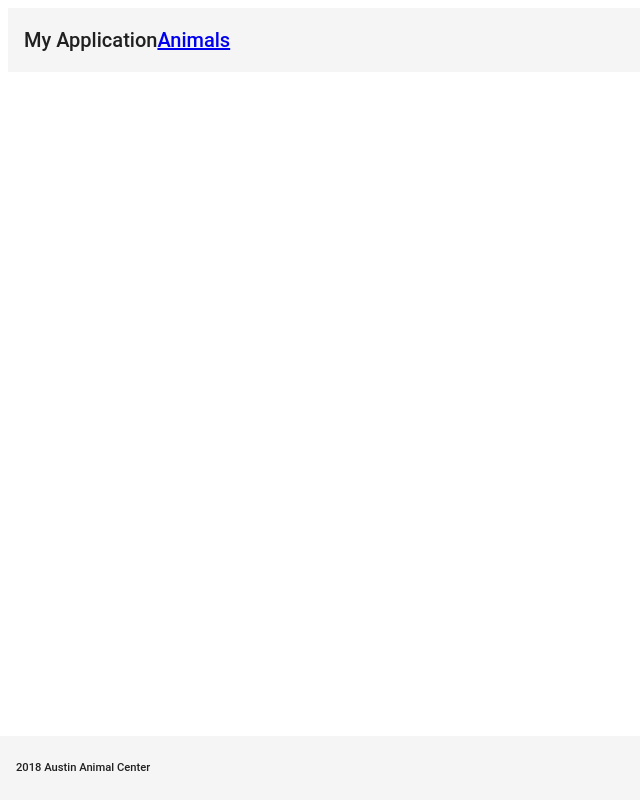
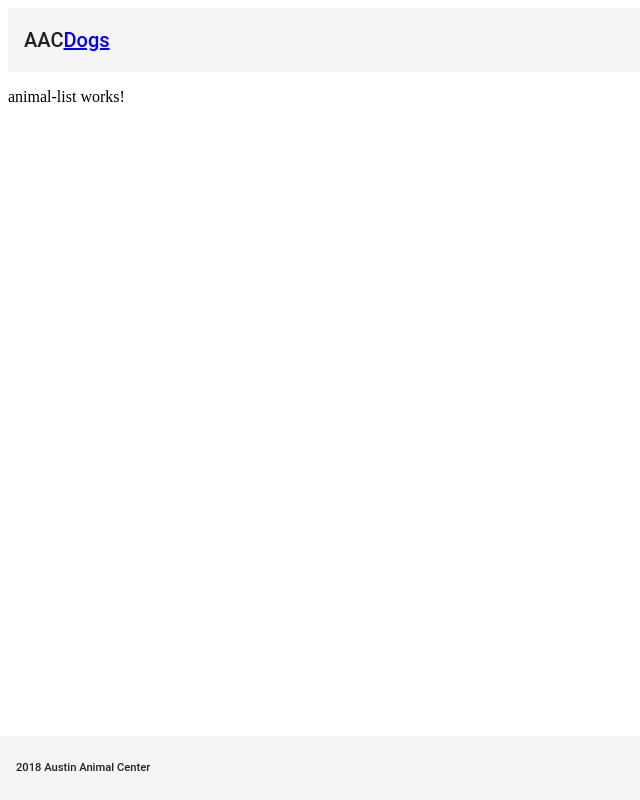
Before and after one commit to PierceMor/animal-shelter-adoption, an Angular app: page /dogs in a window 1280 px wide. Before the commit this address led to /. Shown: the whole page, without its empty margins (0-640 px from the left). Built offline with nearby package versions, Linux system fonts and the light colour scheme.

Commit message:
added animal list and animal info component. added animal info routes

```diff
--- a/src/app/app.module.ts
+++ b/src/app/app.module.ts
@@ -1,5 +1,4 @@
 import { BrowserModule } from '@angular/platform-browser';
-import {BrowserAnimationsModule} from '@angular/platform-browser/animations';
 import { BrowserAnimationsModule } from '@angular/platform-browser/animations';
 import { NgModule } from '@angular/core';
 import { RouterModule, Routes } from '@angular/router';
@@ -11,6 +10,8 @@ import { AppComponent } from './app.component';
 import { NavbarComponent } from './components/navbar/navbar.component';
 import { LandingPageComponent } from './components/landing-page/landing-page.component';
 import { FooterComponent } from './components/footer/footer.component';
+import { AnimalListComponent } from './components/animal-list/animal-list.component';
+import { AnimalInfoComponent } from './components/animal-info/animal-info.component';
 
 @NgModule({
   declarations: [
@@ -18,14 +19,15 @@ import { FooterComponent } from './components/footer/footer.component';
     NavbarComponent,
     LandingPageComponent,
     FooterComponent,
+    AnimalListComponent,
+    AnimalInfoComponent
   ],
   imports: [
     BrowserModule,
     BrowserAnimationsModule,
     MatToolbarModule,
     RouterModule.forRoot(
-      appRoutes,
-      { enableTracing: true } // <-- debugging purposes only
+      appRoutes
     )
   ],
   providers: [],
--- a/src/app/app.routes.ts
+++ b/src/app/app.routes.ts
@@ -1,9 +1,11 @@
 import { Routes } from '@angular/router';
 
-import { AnimalCardComponent } from './components/animal-card/animal-card.component';
 import { LandingPageComponent } from './components/landing-page/landing-page.component';
+import { AnimalListComponent } from './components/animal-list/animal-list.component';
+import { AnimalInfoComponent } from './components/animal-info/animal-info.component';
 
 export const appRoutes: Routes = [
     { path: '', component: LandingPageComponent },
-    { path: 'animals', component: AnimalCardComponent }
+    { path: 'dogs', component: AnimalListComponent },
+    { path: 'dogs/:id', component: AnimalInfoComponent }
 ];
--- /dev/null
+++ b/src/app/components/animal-info/animal-info.component.html
@@ -0,0 +1,3 @@
+<div>
+  Pet Info: {{petId}}
+</div>
--- /dev/null
+++ b/src/app/components/animal-info/animal-info.component.ts
@@ -0,0 +1,23 @@
+import { Component, OnInit } from '@angular/core';
+import { ActivatedRoute } from '@angular/router';
+
+@Component({
+  selector: 'app-animal-info',
+  templateUrl: './animal-info.component.html',
+  styleUrls: ['./animal-info.component.css']
+})
+export class AnimalInfoComponent implements OnInit {
+
+  petId;
+
+  constructor(private activatedRoute: ActivatedRoute) {
+    this.activatedRoute.params.subscribe(params => {
+      console.log(params);
+      this.petId = params['id'];
+    });
+  }
+
+  ngOnInit() {
+  }
+
+}
--- /dev/null
+++ b/src/app/components/animal-list/animal-list.component.html
@@ -0,0 +1,3 @@
+<p>
+  animal-list works!
+</p>
--- /dev/null
+++ b/src/app/components/animal-list/animal-list.component.ts
@@ -0,0 +1,15 @@
+import { Component, OnInit } from '@angular/core';
+
+@Component({
+  selector: 'app-animal-list',
+  templateUrl: './animal-list.component.html',
+  styleUrls: ['./animal-list.component.css']
+})
+export class AnimalListComponent implements OnInit {
+
+  constructor() { }
+
+  ngOnInit() {
+  }
+
+}
--- a/src/app/components/navbar/navbar.component.html
+++ b/src/app/components/navbar/navbar.component.html
@@ -1,6 +1,6 @@
 <mat-toolbar>
-  <span>My Application</span>
+  <span>AAC</span>
   <nav>
-    <a routerLink="animals" routerLinkActive="active">Animals</a>
+    <a routerLink="dogs" routerLinkActive="active">Dogs</a>
   </nav>
 </mat-toolbar>
```
Also changed, not shown: src/app/components/animal-info/animal-info.component.css (added), src/app/components/animal-list/animal-list.component.css (added), 2 other files (tests, documents, lock files or other folders).
